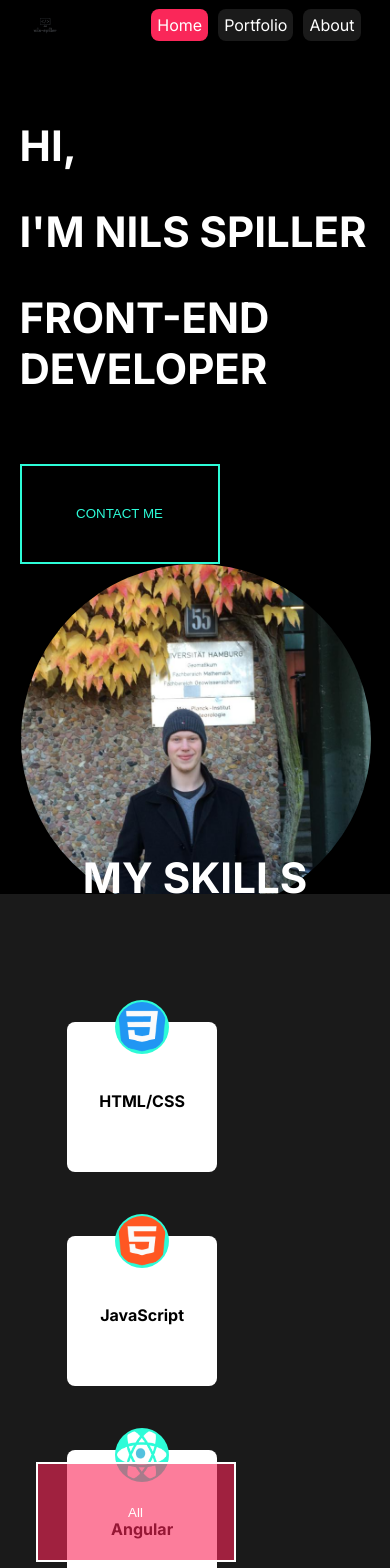
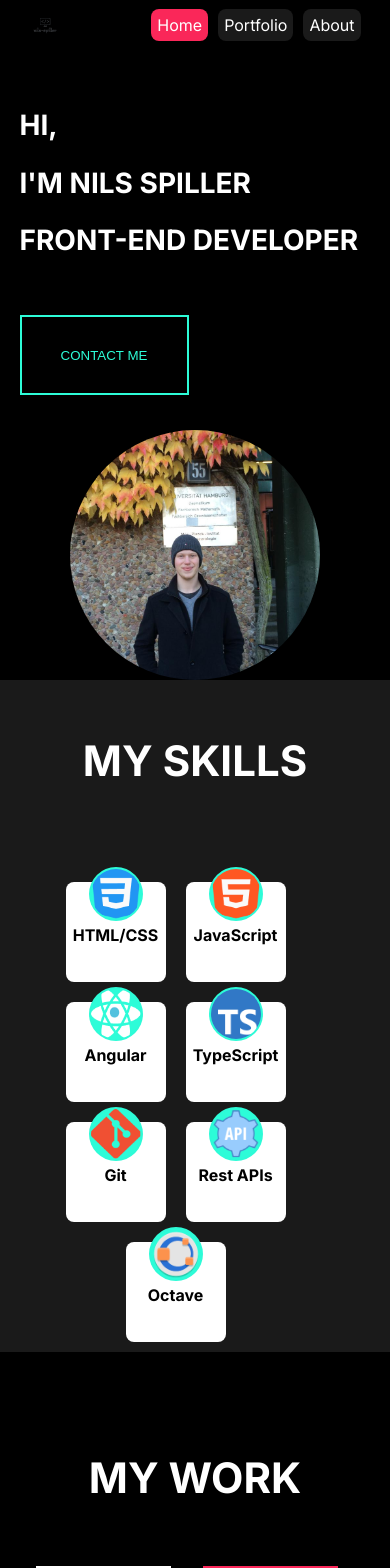
Before and after one commit to nilsSpi/myPage, an Angular app: page / in a window 390 px wide. Shown: the top 1568 px of the page. Built offline with nearby package versions, Linux system fonts and the light colour scheme; a web font is replaced by a local one.

Commit message:
some media queries

```diff
--- a/src/app/home/home.component.scss
+++ b/src/app/home/home.component.scss
@@ -52,12 +52,22 @@ $color-black: #000000;
 @media (max-width: 1000px) {
     #home-content {
         flex-direction: column;
+        justify-content:center;
+
+        .container{
+
+            .text-container{
+                h1{
+                    font-size: 32px;
+                }
+            }
+        }
 
 
 
             img{
                 margin-top: unset !important;
-                align-self: end !important;
+                align-self: center !important;
                 height: 350px !important;
                 width: 350px !important;
             }
@@ -66,3 +76,57 @@ $color-black: #000000;
 
     }
 }
+
+
+@media (max-width: 600px) {
+    #home-container {
+        height: unset !important;
+    }
+    #home-content {
+        height: unset !important;
+        flex-direction: column;
+        justify-content:center;
+
+        .container{
+            button{
+                width: 169px!important;
+                height:80px!important;
+            }
+
+            .text-container{
+                h1{
+                    font-size: 32px !important;
+                }
+            }
+        }
+    }
+}
+
+@media (max-width: 450px) {
+    #home-content {
+        flex-direction: column;
+        justify-content:center;
+
+        .container{
+            margin-bottom: 10%;
+
+            .text-container{
+                h1{
+                    font-size: 28px!important;
+                }
+            }
+        }
+
+
+
+            img{
+                margin-top: unset !important;
+                align-self: center !important;
+                height: 250px !important;
+                width: 250px !important;
+            }
+
+
+
+    }
+}
--- a/src/app/skills/skills.component.scss
+++ b/src/app/skills/skills.component.scss
@@ -148,3 +148,40 @@ $color-black: #000000;
     85% {width:25%}
     100% {width:00%;}
 }
+
+@media (max-width: 900px) {
+    .skills-container{
+
+
+        #skills-content {
+
+
+            .wrapper {
+                justify-content:center !important;
+            }
+        }
+    }
+}
+
+
+
+@media (max-width: 600px) {
+    .skills-container{
+        height:unset !important;
+
+        #skills-content {
+            height: unset !important;
+
+            .wrapper {
+                justify-content:center !important;
+                max-width: unset !important;
+
+                .skill-container{
+                    width: 100px !important;
+                    height: 100px !important;
+                    margin: 10px !important;
+                }
+            }
+        }
+    }
+}
--- a/src/app/work/work.component.scss
+++ b/src/app/work/work.component.scss
@@ -135,3 +135,46 @@ $color-black: #000000;
         background-color: $color-primary;
     }
 }
+
+
+
+@media (max-width: 900px) {
+    button {
+        width: 169px !important;
+        height: 80px !important;
+    }
+}
+
+@media (max-width: 700px) {
+    button {
+        width: 135px !important;
+        height: 60px !important;
+    }
+    img{
+        width:200px !important;
+        height: 200px !important;
+    }
+}
+
+@media (max-width: 560px) {
+    #work-container{
+        height: unset !important;
+
+        #work-content{
+            height: unset !important;
+
+            h2{
+                position: relative !important;
+                margin-bottom: 2rem !important;
+            }
+            .button-container{
+                margin-top:5rem !important;
+            }
+
+            #render-container{
+                flex-wrap: unset !important;
+                flex-direction: column;
+            }
+        }
+    }
+}
```
